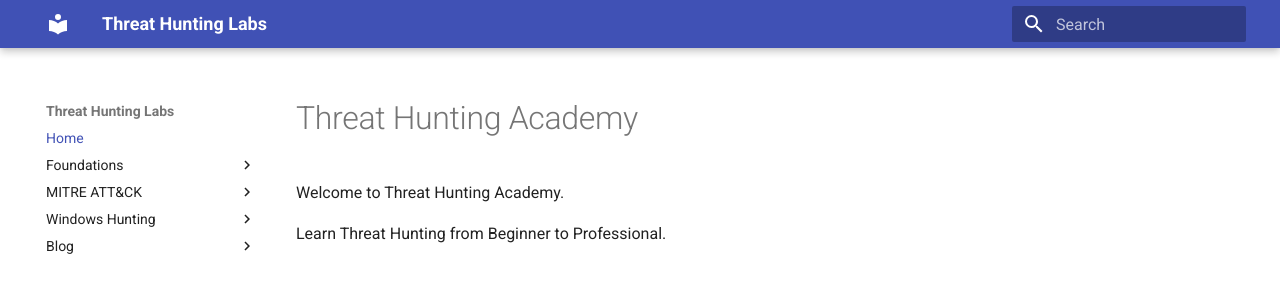
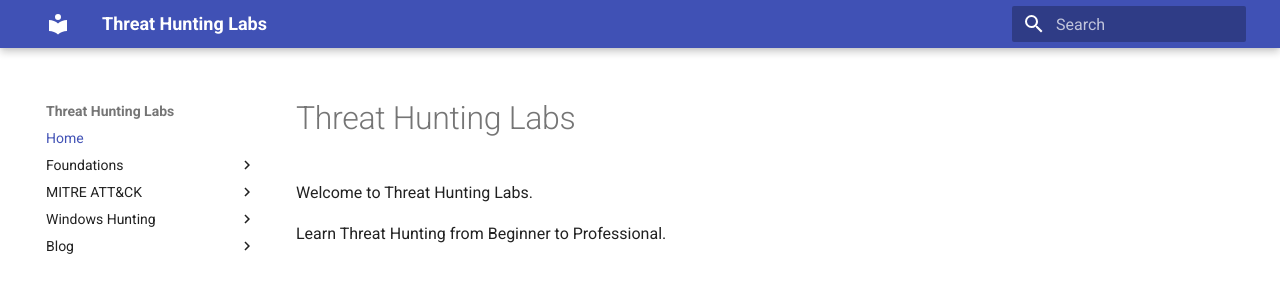
Before and after one commit to pbmundas/ThreatHuntingLabs, an MkDocs documentation site: the page built from docs/index.md, in a window 1280 px wide. Shown: the top 295 px of the page. Built offline with MkDocs 1.6.1 and Material for MkDocs 9.7.7, drawn with Linux system fonts in a browser that asks for light colours.

Commit message:
Update index.md

```diff
--- a/docs/index.md
+++ b/docs/index.md
@@ -1,5 +1,5 @@
-# Threat Hunting Academy
+# Threat Hunting Labs
 
-Welcome to Threat Hunting Academy.
+Welcome to Threat Hunting Labs.
 
 Learn Threat Hunting from Beginner to Professional.
```
